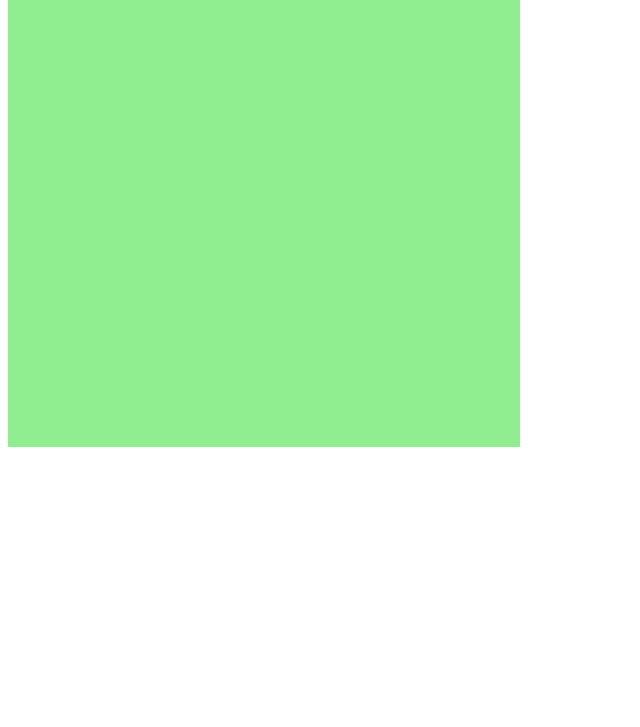
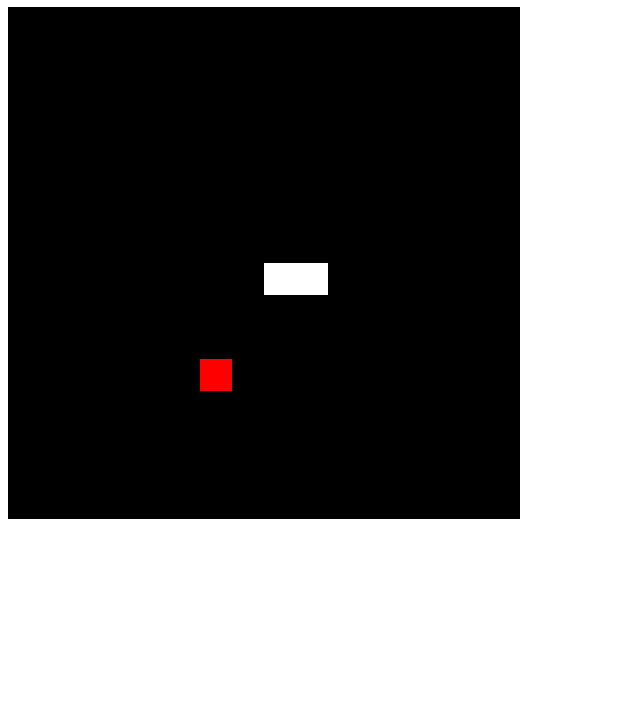
Before and after one commit to Eduzicar/snake-game, a plain HTML site: page index.html in a window 1280 px wide. Shown: the part 73-800 px from the top of the page, without its empty margins (0-640 px from the left). Drawn offline with Linux system fonts and the light colour scheme.

Commit message:
finalizando

```diff
--- a/index.html
+++ b/index.html
@@ -3,13 +3,14 @@
     <head>
 
     <meta charset="UTF-8">
-    <meta name="viewport" content="width=devide-width, initial-scale=1.0">
+    <meta name="viewport" content="width=device-width, initial-scale=1.0">
     <meta http-equiv="X-UA-Compatible" content="ie=edge">
     <link rel="stylesheet" href="style.css">
     <script defer src="script.js"></script>
     <title>Snake Game</title>
 </head>
 <body>
+    <h1>SNAKE ONLINE</h1>
     <canvas id="snake" width="512" height="512"></canvas>
 </body>
 </html>
--- a/script.js
+++ b/script.js
@@ -1,10 +1,83 @@
 let canvas = document.getElementById("snake");
 let context = canvas.getContext("2d");
 let box = 32;
+let snake = [];
+snake[0] = {
+    x: 8 * box,
+    y: 8 * box
+}
+let direction = "right";
+let food = {
+    x: Math.floor(Math.random() * 15 + 1) * box,
+    y: Math.floor(Math.random() * 15 + 1) * box
+}
+
 
 function criarBG() {
-    context.fillStyle = "lightgreen";
+    context.fillStyle = "black";
     context.fillRect(0, 0, 16 * box, 16 * box);
 }
 
-criarBG();
+function criarCobrinha(){
+    for(i=0; i < snake.length; i++){
+        context.fillStyle = "white";
+        context.fillRect(snake[i].x, snake[i].y, box, box);
+    }
+}
+
+function drawFood (){
+    context.fillStyle = "red";
+    context.fillRect(food.x, food.y, box, box);
+}
+
+
+document.addEventListener('keydown', update);
+
+function update (event){
+    if(event.keyCode == 37 && direction != "right") direction = "left";
+    if(event.keyCode == 38 && direction != "down") direction = "up";
+    if(event.keyCode == 39 && direction !="left") direction = "right";
+    if(event.keyCode == 40 && direction !="up") direction = "down";
+}
+
+function iniciarJogo(){
+    if(snake[0].x > 15 * box && direction == "right") snake[0].x = 0;
+    if(snake[0].x < 0  && direction == "left") snake[0].x = 16 * box;
+    if(snake[0].y > 15 * box && direction == "down") snake[0].y = 0;
+    if(snake[0].y < 0 && direction == "up") snake[0].y = 16 * box;
+
+    for(i = 1; i < snake.length; i++){
+        if(snake[0].x == snake[i].x && snake[0].y == snake[i].y){
+            clearInterval(jogo);
+            alert('WASTED');
+        }
+    }
+
+    criarBG();
+    criarCobrinha();
+    drawFood();
+
+    let snakeX = snake[0].x;
+    let snakeY = snake[0].y;
+
+    if(direction == "right") snakeX += box;
+    if(direction == "left") snakeX -= box;
+    if(direction == "up") snakeY -= box;
+    if(direction =="down") snakeY += box;
+
+    if(snakeX != food.x || snakeY != food.y){
+        snake.pop();
+    }
+
+    else{food.x = Math.floor(Math.random() * 15 + 1) * box;
+         food.y = Math.floor(Math.random() * 15 + 1) * box;
+    }
+
+    let newHead = {
+        x: snakeX,
+        y: snakeY
+    }
+
+    snake.unshift(newHead);
+}
+let jogo = setInterval(iniciarJogo, 100);
```
